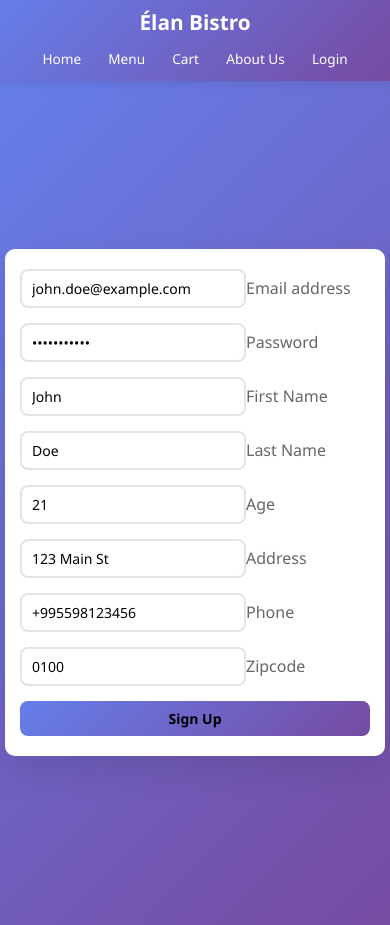
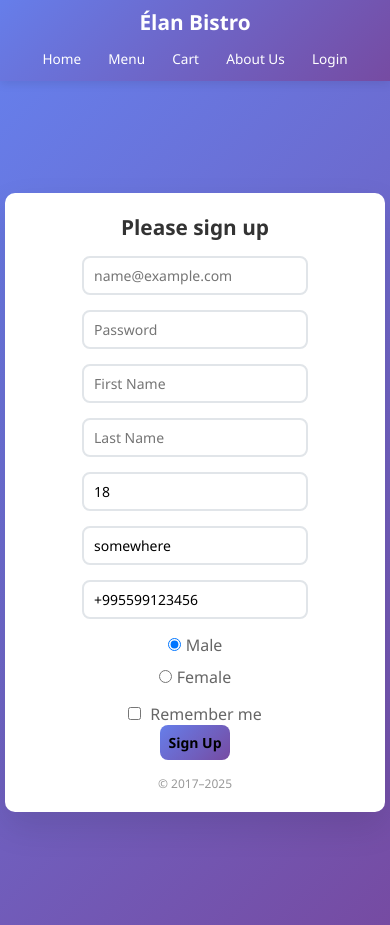
Before and after one commit to Darklegend3600/restaurant, an Angular app in the folder project/: page /authentication in a window 390 px wide. Built offline with nearby package versions, Linux system fonts and the light colour scheme.

Commit message:
returned it to it's original form

```diff
--- a/project/src/app/authentication/authentication.html
+++ b/project/src/app/authentication/authentication.html
@@ -1,71 +1,57 @@
-<div class="container d-flex align-items-center py-4">  <main class="form-signin w-100 m-auto"><form [formGroup]="registerForm">
-
+<div class="container d-flex align-items-center py-4">
+  <main class="form-signin w-100 m-auto">
+    <form [formGroup]="registerForm">
+      <h1 class="h3 mb-3 fw-normal">Please sign up</h1>
       <div class="form-floating">
-
-    <input type="email" class="form-control" placeholder="Email" formControlName="email" />
-
-    <label>Email address</label>
+        <input
+          type="email"
+          class="form-control"
+          id="floatingInput"
+          placeholder="name@example.com"
+          formControlName="email"
+        />
 
       </div>
-
       <div class="form-floating">
-
-    <input type="password" class="form-control" placeholder="Password" formControlName="password" />
-
-    <label>Password</label>
-
+        <input formControlName="password" type="password" class="form-control" id="floatingPassword" placeholder="Password" />
       </div>
-
       <div class="form-floating">
-
-    <input type="text" class="form-control" placeholder="First Name" formControlName="firstName" />
-
-    <label>First Name</label>
-
+        <input formControlName="firstName" type="text" class="form-control" id="floatingPassword" placeholder="First Name" />
       </div>
-
       <div class="form-floating">
-
-    <input type="text" class="form-control" placeholder="Last Name" formControlName="lastName" />
-
-    <label>Last Name</label>
-
+        <input formControlName="lastName" type="text" class="form-control" id="floatingPassword" placeholder="Last Name" />
       </div>
-
       <div class="form-floating">
-
-    <input type="number" class="form-control" placeholder="Age" formControlName="age" />
-
-    <label>Age</label>
-
+        <input formControlName="age" type="number" class="form-control" id="floatingPassword" placeholder="Age" />
       </div>
-
       <div class="form-floating">
-
-    <input type="text" class="form-control" placeholder="Address" formControlName="address" />
-
-    <label>Address</label>
-
+        <input formControlName="address" type="text" class="form-control" id="floatingPassword" placeholder="Address" />
       </div>
-
       <div class="form-floating">
-
-    <input type="text" class="form-control" placeholder="Phone" formControlName="phone" />
-
-    <label>Phone</label>
-
+        <input formControlName="phone" type="text" class="form-control" id="floatingPhone" placeholder="Phone" />
       </div>
-
-  <div class="form-floating">
-
-    <input type="text" class="form-control" placeholder="Zipcode" formControlName="zipcode" />
-
-    <label>Zipcode</label>
-
+      <div class="gender-section">
+        <div class="gender-options">
+          <div class="form-check">
+            <input class="form-check-input" type="radio" formControlName="gender" value="MALE" id="male" />
+            <label class="form-check-label" for="male">Male</label>
           </div>
-
-  <button type="button" class="btn btn-primary w-100 py-2" routerLink="/home" (click)="register()">Sign Up</button>
-
+          <div class="form-check">
+            <input class="form-check-input" type="radio" formControlName="gender" value="FEMALE" id="female" />
+            <label class="form-check-label" for="female">Female</label>
+          </div>
+        </div>
+      </div>
+      <div class="form-check text-start my-3">
+        <input class="form-check-input" type="checkbox" value="remember-me" id="checkDefault" />
+        <label class="form-check-label" for="checkDefault"> Remember me </label>
+      </div>
+      <button
+      class="btn btn-primary w-100 py-2"
+      type="button"
+      (click)="register()"
+      >Sign Up</button>
+      <p class="mt-5 mb-3 text-body-secondary">© 2017–2025</p>
     </form>
-
-  </main></div>
+  </main>
+</div>
--- a/project/src/app/authentication/authentication.scss
+++ b/project/src/app/authentication/authentication.scss
@@ -1,62 +1,106 @@
 .container {
   min-height: 93.1vh;
   display: flex;
+  text-align: center;
   align-items: center;
   justify-content: center;
-  text-align: center;
+  background: linear-gradient(135deg, #667eea 0%, #764ba2 100%);
   padding: 20px;
-  background: linear-gradient(135deg, #667eea 0%, #764ba2 100%);
 }
 
 .form-signin {
-  background: #fff;
-  width: 100%;
-  max-width: 400px;
+  background: white;
   padding: 40px;
   border-radius: 15px;
   box-shadow: 0 15px 35px rgba(0, 0, 0, 0.1);
+  max-width: 400px;
+  width: 100%;
 }
 
-
-.form-signin .form-floating {
-  margin-bottom: 20px;
-  text-align: left;
+h1 {
+  text-align: center;
+  color: #333;
+  margin-bottom: 30px;
+  font-weight: 600;
 }
 
-.form-signin .form-control {
+.form-floating {
+  margin-bottom: 20px;
+}
+
+.form-control {
   border: 2px solid #e1e5e9;
   border-radius: 8px;
   padding: 12px 15px;
   font-size: 16px;
-  transition: border-color 0.3s ease, box-shadow 0.3s ease;
+  transition: border-color 0.3s ease;
 }
 
-.form-signin .form-control:focus {
+.form-control:focus {
   border-color: #667eea;
   box-shadow: 0 0 0 0.2rem rgba(102, 126, 234, 0.25);
 }
 
-.form-signin .form-floating > label {
+label {
   color: #666;
   font-weight: 500;
 }
 
-.form-signin .btn.btn-primary {
-  width: 100%;
-  padding: 12px;
+.btn-primary {
+  background: linear-gradient(135deg, #667eea 0%, #764ba2 100%);
   border: none;
   border-radius: 8px;
+  padding: 12px;
   font-size: 16px;
   font-weight: 600;
-  background: linear-gradient(135deg, #667eea 0%, #764ba2 100%);
-  transition: transform 0.2s ease, box-shadow 0.2s ease;
+  transition: transform 0.2s ease;
 }
 
-.form-signin .btn.btn-primary:hover {
+.btn-primary:hover {
   transform: translateY(-2px);
   box-shadow: 0 5px 15px rgba(102, 126, 234, 0.4);
 }
 
+.gender-section {
+  margin-bottom: 20px;
+}
+
+.form-label {
+  color: #666;
+  font-weight: 500;
+  display: block;
+  margin-bottom: 10px;
+}
+
+.gender-options {
+  display: flex;
+  gap: 20px;
+  text-align: center;
+  justify-content: center;
+
+}
+
+.form-check {
+  margin-bottom: 0;
+}
+
+.form-check-input:checked {
+  background-color: #667eea;
+  border-color: #667eea;
+}
+
+.form-check-label {
+  color: #666;
+  font-weight: 500;
+  margin-left: 5px;
+}
+
+p {
+  text-align: center;
+  color: #999;
+  font-size: 14px;
+  margin-top: 20px;
+}
 
 @media (max-width: 768px) {
   .container {
@@ -68,14 +112,23 @@
     max-width: 350px;
   }
 
-  .form-signin .form-control {
+  h1 {
+    font-size: 1.5rem;
+    margin-bottom: 20px;
+  }
+
+  .form-control {
     padding: 10px 12px;
     font-size: 15px;
   }
 
-  .form-signin .btn.btn-primary {
+  .btn-primary {
     padding: 10px;
     font-size: 15px;
+  }
+
+  .gender-options {
+    gap: 15px;
   }
 }
 
@@ -91,17 +144,37 @@
     border-radius: 10px;
   }
 
-  .form-signin .form-floating {
+  h1 {
+    font-size: 1.3rem;
     margin-bottom: 15px;
   }
 
-  .form-signin .form-control {
+  .form-floating {
+    margin-bottom: 15px;
+  }
+
+  .form-control {
     padding: 8px 10px;
     font-size: 14px;
   }
 
-  .form-signin .btn.btn-primary {
+  .btn-primary {
     padding: 8px;
     font-size: 14px;
   }
+
+  .gender-options {
+    flex-direction: column;
+    gap: 10px;
+    align-items: center;
+  }
+
+  .gender-section {
+    margin-bottom: 15px;
+  }
+
+  p {
+    font-size: 12px;
+    margin-top: 15px;
+  }
 }
--- a/project/src/app/authentication/authentication.ts
+++ b/project/src/app/authentication/authentication.ts
@@ -1,115 +1,57 @@
 import { Component, inject, OnInit } from '@angular/core';
-import { FormBuilder, FormGroup, ReactiveFormsModule } from '@angular/forms';
-import { DatePipe, UpperCasePipe, LowerCasePipe } from '@angular/common';
+import { FormBuilder, FormGroup, ReactiveFormsModule, Validators } from '@angular/forms';
 import { AuthenticationService } from './authentication-service';
-import { RouterModule } from '@angular/router';
 import { IRegister } from './interfaces';
-import { RouterLink } from "@angular/router";
-import { Router} from '@angular/router';
 
 @Component({
+  selector: 'app-authentication',
+  imports: [ReactiveFormsModule],
+  templateUrl: './authentication.html',
+  styleUrl: './authentication.scss',
+})
+export class Authentication implements OnInit{
 
+  registerForm! : FormGroup
 
-selector: 'app-authentication',
+  private formBuilder = inject(FormBuilder)
+  private authenticationService = inject(AuthenticationService)
 
-standalone: true,
+  ngOnInit(): void {
+    this.registerForm = this.formBuilder.group({
+      firstName: ['', [Validators.required]],
+      lastName: ['', [Validators.required]],
+      age: [18, [Validators.required, Validators.min(1)]],
+      email: ['', [Validators.required, Validators.email]],
+      password: ['', [Validators.required, Validators.minLength(6)]],
+      address: ['somewhere', [Validators.required]],
+      phone: ['+995599123456', [Validators.required]],
+      gender: ['MALE', [Validators.required]]
+    })
 
-imports: [ReactiveFormsModule, DatePipe, UpperCasePipe, LowerCasePipe, RouterLink],
-
-templateUrl: './authentication.html',
-
-styleUrl: './authentication.scss',
-
-
-})
-
-export class Authentication implements OnInit {
-
-registerForm!: FormGroup;
-
-today = new Date();
-
-private formBuilder = inject(FormBuilder);
-
-private authenticationService = inject(AuthenticationService);
-
-private router = inject(Router);
-
-ngOnInit(): void {
-
-this.registerForm = this.formBuilder.group({
-
-  firstName: ['John'],
-
-  lastName: ['Doe'],
-
-  age: [21],
-
-  email: ['john.doe@example.com'],
-
-  password: ['Password123'],
-
-  address: ['123 Main St'],
-
-  phone: ['+995598123456'],
-
-  zipcode: ['0100']
-
-});
-
-}
-
-register() {
-
-let formValue = this.registerForm.value;
-
-
-
-let payload: IRegister = {
-  firstName: formValue.firstName,
-
-  lastName: formValue.lastName,
-
-  age: formValue.age,
-
-  email: formValue.email,
-
-  password: formValue.password,
-
-  address: formValue.address,
-
-  phone: formValue.phone,
-
-  zipcode: formValue.zipcode,
-  gender: ''
-};
-
-
-
-console.log('Payload being sent:', payload);
-
-
-
-this.authenticationService.signUp(payload).subscribe({
-
-  next: (res) => {
-
-    console.log('Signup success:', res);
-
-    this.router.navigate(['/login']);
-
-  },
-
-  error: (err) => {
-
-    console.error('Status:', err.status);
-
-    console.error('Backend message:', err.error);
-
+    console.log(this.registerForm)
   }
 
-});
+  register(){
+    if (this.registerForm.valid) {
+      let registerData = {
+        ...this.registerForm.value,
+        zipcode: '0178',
+        avatar: 'https://api.dicebear.com/7.x/pixel-art/svg?seed=' + this.registerForm.value.firstName
+      }
 
+      this.authenticationService.signUp(registerData).subscribe({
+        next: (response) => {
+          console.log('Registration successful:', response)
+
+        },
+        error: (error) => {
+          console.error('Registration failed:', error)
+          console.error('Error details:', error.error)
+
+        }
+      })
+    } else {
+      console.log('Form is invalid')
+    }
+  }
 }
-
-}
```
Lines whose indentation alone changed are shown as unchanged.
